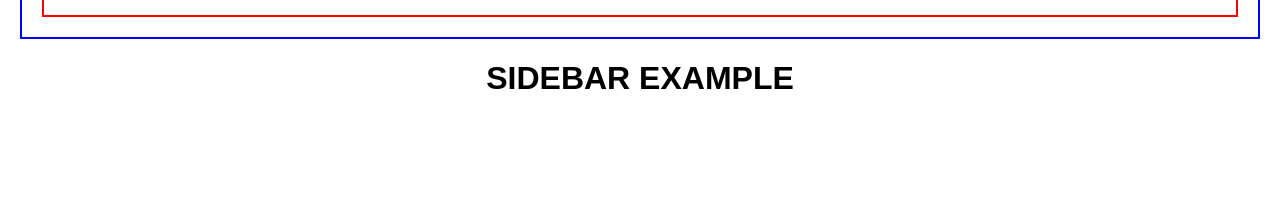
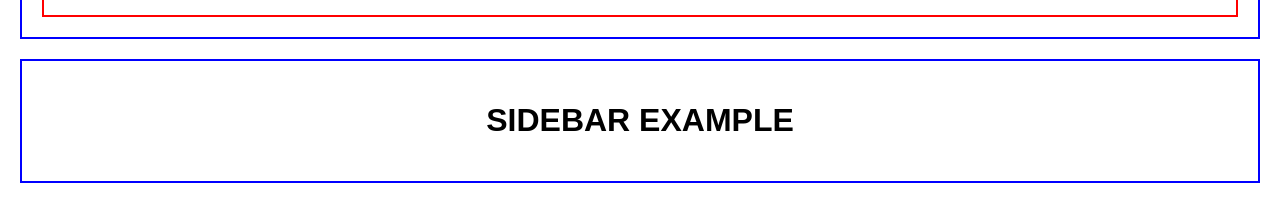
Before and after one commit to AxSch/pgTest, a React app: page / in a window 1280 px wide. Shown: the part 4086-4286 px from the top of the page. Before the commit the page ends 4205 px from the top, so only its background shows below. Built offline with nearby package versions, Linux system fonts and the light colour scheme.

Commit message:
style: Added basic styling to the Sidebar component

```diff
--- a/src/components/Sidebar.js
+++ b/src/components/Sidebar.js
@@ -1,4 +1,5 @@
 import React from 'react';
+import '../scss/Sidebar.scss';
 
 const Sidebar = () =>  {
     return (
--- /dev/null
+++ b/src/scss/Sidebar.scss
@@ -0,0 +1,11 @@
+.sidebar__wrapper {
+    display: grid;
+    flex-direction: row;
+    height: 100%;
+    margin: 20px;
+}
+
+.sidebar__content {
+    padding: 20px;
+    border: 2px solid blue;
+}
```
